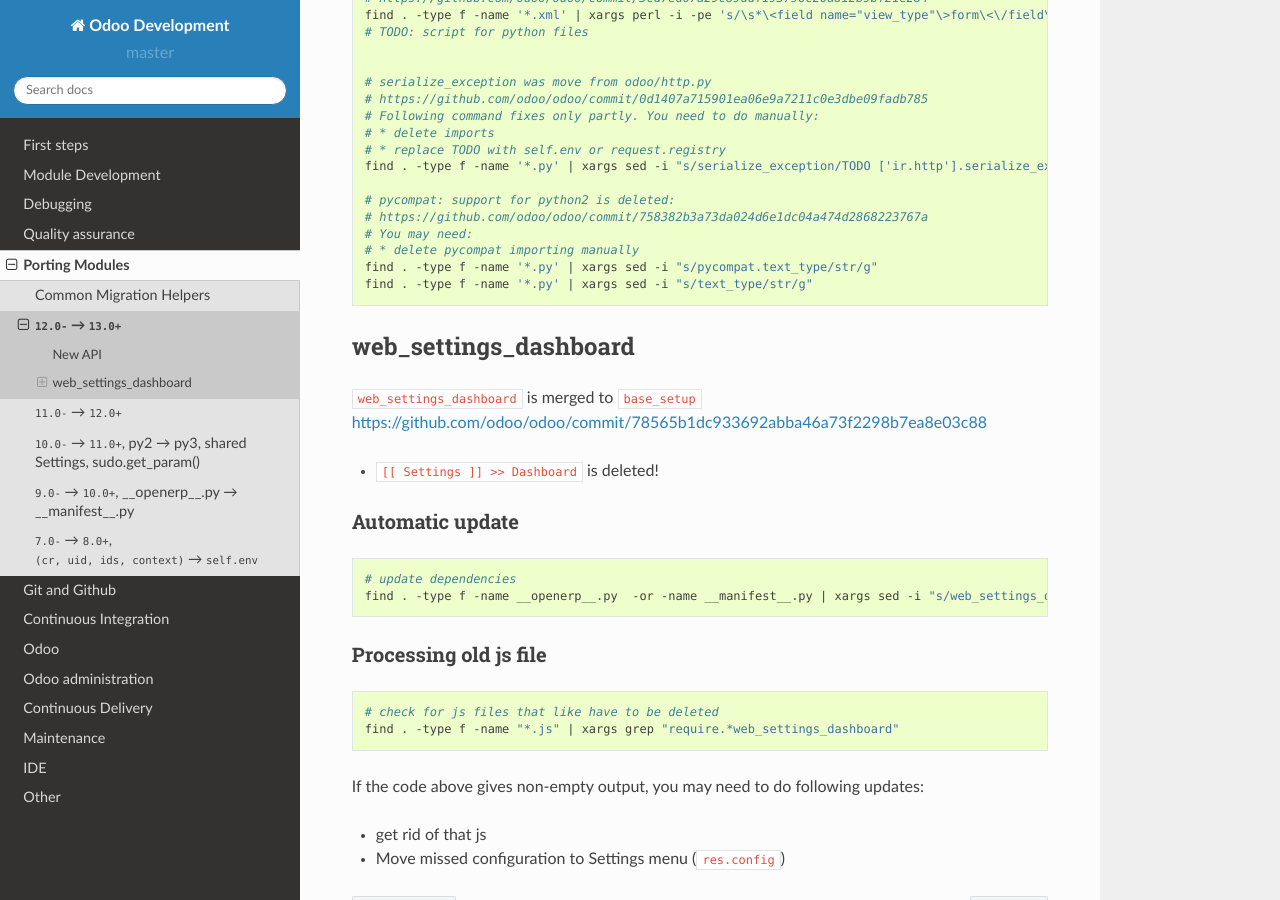
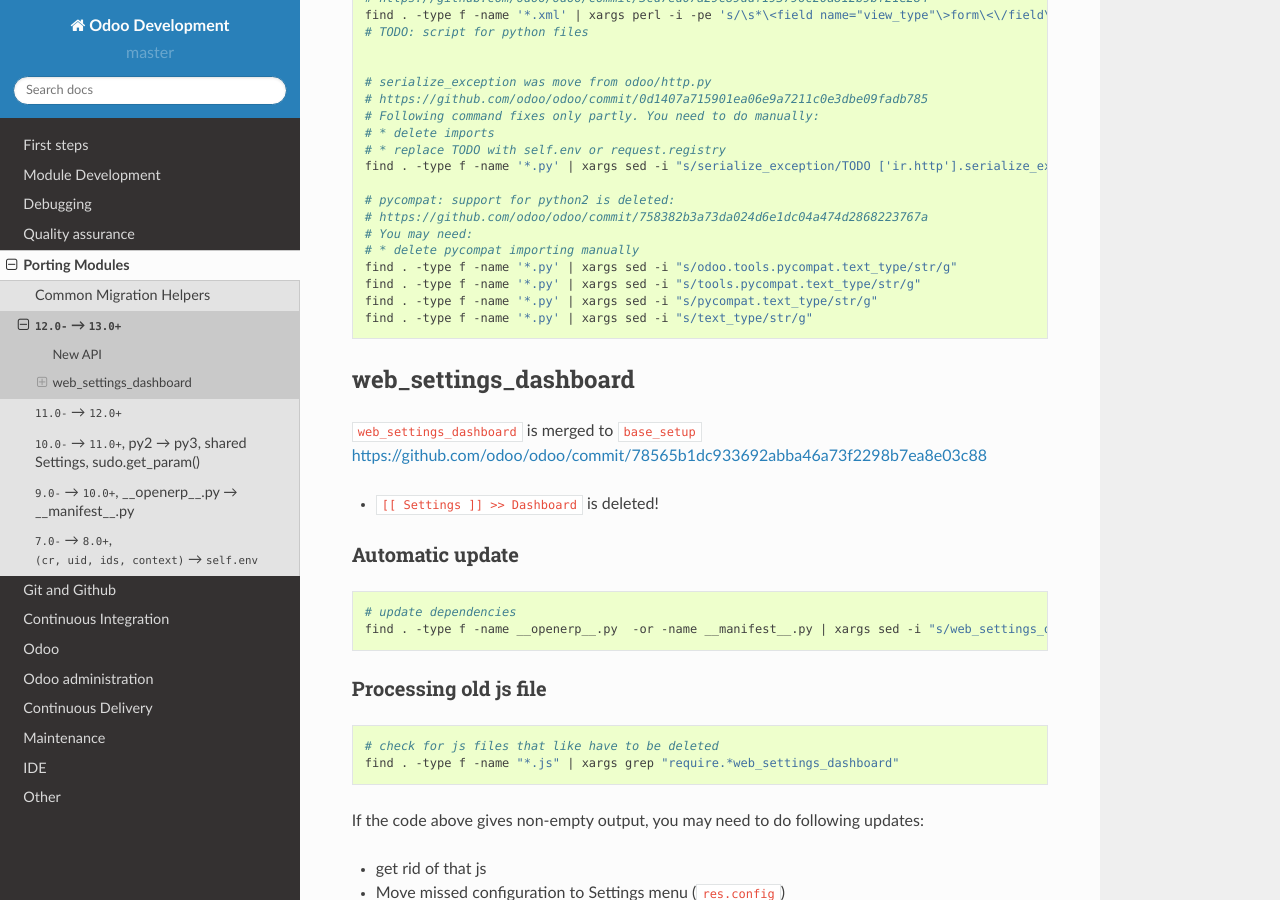
Before and after one commit to itpp-labs/odoo-development, a Sphinx documentation site: the page built from docs/migration/migrate-odoo-12-to-13.rst, in a window 1280 px wide and 900 px high, scrolled down 445 px. Built offline with Sphinx 7.4.7 and the Read the Docs theme 2.0.0, drawn with Linux system fonts in a browser that asks for light colours.

Commit message:
Update migrate-odoo-12-to-13.rst

```diff
--- a/docs/migration/migrate-odoo-12-to-13.rst
+++ b/docs/migration/migrate-odoo-12-to-13.rst
@@ -35,6 +35,8 @@
     # https://github.com/odoo/odoo/commit/758382b3a73da024d6e1dc04a474d2868223767a
     # You may need:
     # * delete pycompat importing manually
+    find . -type f -name '*.py' | xargs sed -i "s/odoo.tools.pycompat.text_type/str/g"
+    find . -type f -name '*.py' | xargs sed -i "s/tools.pycompat.text_type/str/g"
     find . -type f -name '*.py' | xargs sed -i "s/pycompat.text_type/str/g"
     find . -type f -name '*.py' | xargs sed -i "s/text_type/str/g"
 
```
